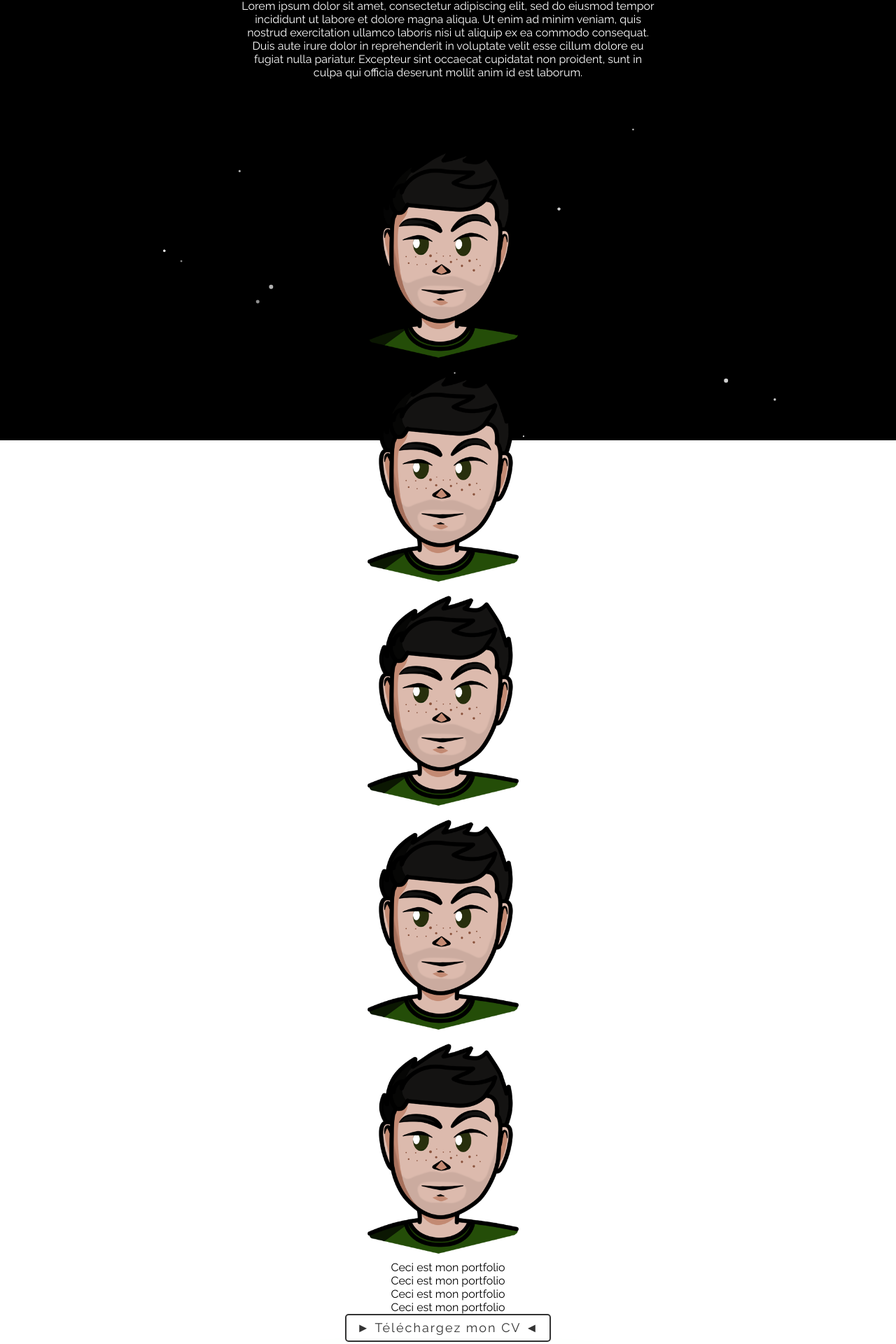
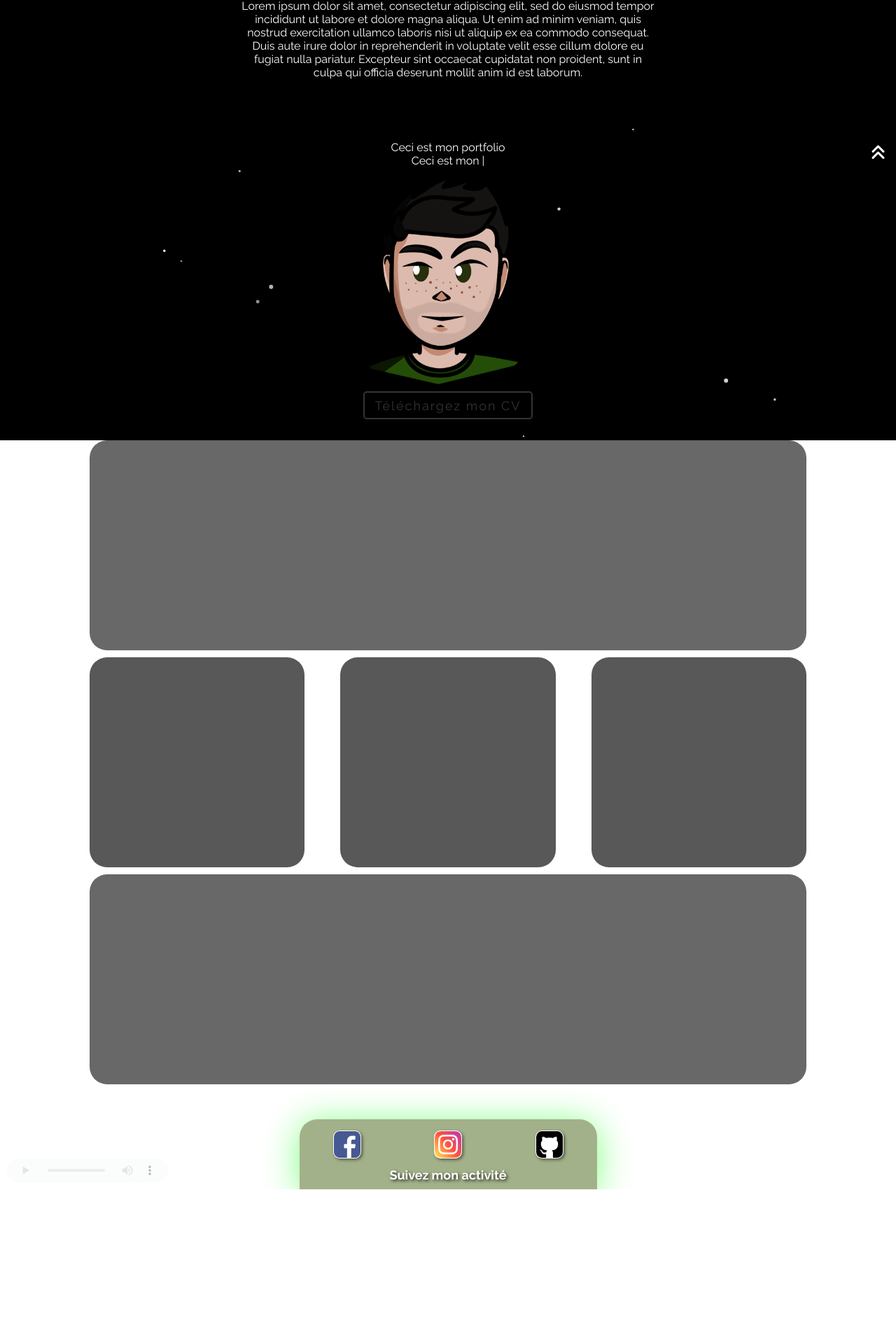
Before and after one commit to Tanguy1213/portfolio-tanguy, a React (Create React App) app: page / in a window 1280 px wide. Shown: the part 171-2091 px from the top of the page at 70% size. After the commit the page ends 1870 px from the top, so only its background shows below. Built offline with nearby package versions, Linux system fonts and the light colour scheme.

Commit message:
ajout d'une musique + modif particles + meta google et snippet

```diff
--- a/package.json
+++ b/package.json
@@ -5,17 +5,18 @@
   "dependencies": {
     "@emotion/react": "^11.11.1",
     "@emotion/styled": "^11.11.0",
-    "@mui/icons-material": "^5.14.9",
-    "@mui/material": "^5.14.9",
+
     "@testing-library/jest-dom": "^5.17.0",
     "@testing-library/react": "^13.4.0",
     "@testing-library/user-event": "^13.5.0",
+
     "prop-types": "^15.8.1",
     "react": "^18.2.0",
     "react-dom": "^18.2.0",
     "react-router-dom": "^6.15.0",
     "react-scripts": "^5.0.1",
     "react-tsparticles": "^2.12.2",
+    "react-typed": "^1.2.0",
     "sass": "^1.66.1",
     "sass-loader": "^13.3.2",
     "tsparticles": "^2.12.0",
--- a/public/index.html
+++ b/public/index.html
@@ -4,6 +4,14 @@
 <head>
   <meta charset="utf-8" />
   <meta name="viewport" content="width=device-width, initial-scale=1" />
+  <meta name="description" content="Bienvenue sur le portfolio de Strub Tanguy. Découvrez mes projets de développement web, mes compétences en front-end, et téléchargez mon CV. Explorez mon univers créatif et technologique.">
+
+  <meta property="og:title" content="Portfolio de Strub Tanguy">
+  <meta property="og:description" content="Découvrez les projets et compétences de Strub Tanguy en développement web. Explorez son portfolio créatif et téléchargez son CV.">
+  <meta property="og:image" content="/src/assets/images/Profile-picture-tanguy.png">
+  <meta property="og:url" content="https://tanguystrub.netlify.app">
+  <meta name="twitter:card" content="summary_large_image">
+  <meta name="google-site-verification" content="6norWq8xmupMBh_8gqNI7tFA8s3C3j-kc1Z79SHW7Rw" />
   <link rel="icon" type="image/png" href="/favicon.ico">
   <title>Portfolio de Tanguy Strub</title>
   <link rel="preconnect" href="https://fonts.googleapis.com">
@@ -11,6 +19,7 @@
   <link
     href="https://fonts.googleapis.com/css2?family=Raleway:ital,wght@0,100;0,200;0,300;0,400;0,500;0,600;0,700;0,800;0,900;1,100;1,200;1,300;1,400;1,500;1,600;1,700;1,800;1,900&display=swap"
     rel="stylesheet">
+  <script src="https://kit.fontawesome.com/7fcd0d31b1.js" crossorigin="anonymous"></script>
 </head>
 
 
--- a/src/components/Footer/Footer.jsx
+++ b/src/components/Footer/Footer.jsx
@@ -3,6 +3,7 @@ import InstaLogo from "../../assets/images/instagram-logo.png";
 import FacebookLogo from "../../assets/images/facebook-logo.png";
 import GitLogo from "../../assets/images/github-logo.png";
 import "./Footer.scss";
+import ThemSong from "../../assets/audio/stay-song.mp3";
 
 function Footer() {
   return (
@@ -10,7 +11,7 @@ function Footer() {
       <div className="footer-container">
         <ul>
           <li>
-            <a
+            <a className="social-link"
               href="https://www.facebook.com/tanguy.strub/"
               target="_blank"
               rel="noopener noreferrer"
@@ -23,7 +24,7 @@ function Footer() {
             </a>
           </li>
           <li>
-            <a
+            <a className="social-link"
               href="https://www.instagram.com/tangzzz_mibu/?hl=en"
               target="_blank"
               rel="noopener noreferrer"
@@ -36,7 +37,7 @@ function Footer() {
             </a>
           </li>
           <li>
-            <a
+            <a className="social-link"
               href="https://github.com/Tanguy1213"
               target="_blank"
               rel="noopener noreferrer"
@@ -51,6 +52,11 @@ function Footer() {
         </ul>
         <span>Suivez mon activité</span>
       </div>
+        <audio controls>
+          <source src={ThemSong} type="audio/mpeg" />
+          Votre navigateur ne prend pas en charge l'élément audio.
+        </audio>
+
     </footer>
   );
 }
--- a/src/components/Footer/Footer.scss
+++ b/src/components/Footer/Footer.scss
@@ -1,4 +1,5 @@
 @import "../../variables.scss";
+@import "../../mixins.scss";
 
 footer {
   width: 100%;
@@ -14,14 +15,7 @@ footer {
   min-width: 425px;
   height: 100px;
   box-shadow: 0px 5px 50px #00ff0080;
-  background: linear-gradient(
-      to left,
-      $background-color,
-      $secondary-color,
-      $light-green-color,
-      $dark-green-color,
-      $darken-green-color
-    );
+  background: $secondary-color;
   display: flex;
   flex-direction: column;
   align-items: center;
@@ -44,6 +38,15 @@ footer {
     color: white;
     text-shadow: 2px 2px 4px rgba(0, 0, 0, 0.8);
   }
+  .social-link{
+    display: block;
+    height: 40px;
+    &:hover{
+      .logo-style{
+        @include LogoBounce(0.3s);
+      }
+    }
+  }
 }
 .logo-style {
   width: 40px;
@@ -53,16 +56,28 @@ footer {
   border: solid 1px transparent;
   box-shadow: 2px 2px 4px rgba(0, 0, 0, 0.5);
   background-color: white;
+}
+
+audio {
+  width: 100%;
+  max-width: 250px;
+  padding: 10px;
+  opacity: 0.3;
+  transition: opacity 0.3s ease;
+  position: absolute;
+  bottom: 0;
+  left: 0;
+  @media screen and (max-width :957px) {
+    bottom: 100px;
+    left: 50%;
+    transform: translateX(-50%);
+  }
   &:hover {
-    animation: LogoBounce 0.25s infinite alternate; // Applique l'animation de rebondissement au survol
+    opacity: 1;
+  }
+  &::-webkit-media-controls-current-time-display,
+  &::-webkit-media-controls-time-remaining-display,
+  &::-webkit-media-controls-elapsed-time-display {
+    display: none;
   }
 }
-
-@keyframes LogoBounce {
-  0% {
-    transform: translateY(0);
-  }
-  100% {
-    transform: translateY(-10px);
-  }
-}
--- a/src/components/Header/Header.scss
+++ b/src/components/Header/Header.scss
@@ -52,17 +52,17 @@ header {
 
 h2{
   font-size:20px;
-  font-weight:500;
+  font-weight:600;
   color: black;
   &::first-letter{
-    color: $dark-green-color;
+    color: $light-green-color;
   }
   &::after{
     content: "";
     display: block;
     height: 3px;
     width: 0;
-    background: $dark-green-color;
+    background: $light-green-color;
     transition: width 0.2s ease-in-out;
   }
   &:hover::after{
--- a/src/components/Particles.jsx
+++ b/src/components/Particles.jsx
@@ -32,7 +32,7 @@ const ParticlesComponent = (props) => {
         },
         links: {
           enable: true, // enabling this will make particles linked together
-          distance: 200, // maximum distance for linking the particles
+          distance: 210, // maximum distance for linking the particles
           color: {
             value:"#3a5a40",
           }
@@ -45,7 +45,7 @@ const ParticlesComponent = (props) => {
           value: { min: 0.3, max: 0.7 }, // using a different opacity, to have some semitransparent effects
         },
         size: {
-          value: { min: 1, max: 3 }, // let's randomize the particles size a bit
+          value: { min: 1, max:3 }, // let's randomize the particles size a bit
         },
       },
       interactivity:{
@@ -58,6 +58,7 @@ const ParticlesComponent = (props) => {
         modes:{
           repulse: {
             distance:100,
+            speed: 0.15,
           }
         },
       },
--- a/src/pages/Home.jsx
+++ b/src/pages/Home.jsx
@@ -1,52 +1,87 @@
-import React from "react";
+import React, { useState } from "react";
 import "./Home.scss";
 import Header from "../components/Header/Header";
 import Footer from "../components/Footer/Footer";
-import ProfilePicture from "../assets/images/Profile-picture-tanguy.png"
+import ProfilePicture from "../assets/images/Profile-picture-tanguy.png";
 import BtnDownload from "../components/BtnDownload/BtnDownload";
-import Particles from "../components/Particles"
+import Particles from "../components/Particles";
+import Typed from "react-typed";
+
 function Home() {
+  const [isHovered, setIsHovered] = useState(false);
+  const handleMouseEnter = () => {
+    setIsHovered(true);
+  };
+  const handleMouseLeave = () => {
+    setIsHovered(false);
+  };
+  const faGoingUpIcone = isHovered
+    ? "fa-solid fa-angles-up fa-xl fa-bounce"
+    : "fa-solid fa-angles-up fa-xl";
+
   return (
     <div>
       <Header />
       <main id="top-page">
         <section className="welcome-container">
           <h3>Bienvenu sur mon portfolio !</h3>
-          <p>Lorem ipsum dolor sit amet, consectetur adipiscing elit,
-            sed do eiusmod tempor incididunt ut labore et dolore magna aliqua.
-            Ut enim ad minim veniam, quis nostrud exercitation ullamco laboris
-            nisi ut aliquip ex ea commodo consequat. Duis aute irure dolor in reprehenderit
-            in voluptate velit esse cillum dolore eu fugiat nulla pariatur. Excepteur sint
-            occaecat cupidatat non proident, sunt in culpa qui officia deserunt mollit anim
-            id est laborum.</p>
+          <p>
+            Lorem ipsum dolor sit amet, consectetur adipiscing elit, sed do
+            eiusmod tempor incididunt ut labore et dolore magna aliqua. Ut enim
+            ad minim veniam, quis nostrud exercitation ullamco laboris nisi ut
+            aliquip ex ea commodo consequat. Duis aute irure dolor in
+            reprehenderit in voluptate velit esse cillum dolore eu fugiat nulla
+            pariatur. Excepteur sint occaecat cupidatat non proident, sunt in
+            culpa qui officia deserunt mollit anim id est laborum.
+          </p>
         </section>
-        <div className="boxTest">
-          <img className="profile-picture-style" src={ProfilePicture} alt="tanguy strub developpeur front-end web"></img>
-          <img className="profile-picture-style" src={ProfilePicture} alt="tanguy strub developpeur front-end web"></img>
-          <img className="profile-picture-style" src={ProfilePicture} alt="tanguy strub developpeur front-end web"></img>
-          <img className="profile-picture-style" src={ProfilePicture} alt="tanguy strub developpeur front-end web"></img>
-          <img className="profile-picture-style" src={ProfilePicture} alt="tanguy strub developpeur front-end web"></img>
+        <section className="intro-container">
           <div className="slide-1">
             <p>Ceci est mon portfolio</p>
           </div>
           <div className="slide-2">
-            <p>Ceci est mon portfolio</p>
+            <p>
+              Ceci est mon{" "}
+              <Typed
+                strings={["Test 1", "Test 2", "Test 3"]}
+                typeSpeed={150}
+                backSpeed={100}
+                loop
+              />
+            </p>
           </div>
-          <div className="slide-3">
-            <p>Ceci est mon portfolio</p>
+          <img
+            className="profile-picture-style"
+            src={ProfilePicture}
+            alt="tanguy strub developpeur front-end web"
+          ></img>
+          <BtnDownload
+            btnText={"Téléchargez mon CV"}
+            fileUrl={
+              "https://drive.google.com/u/0/uc?id=1mB2xGa10rqBOQrGbTUwjKJ_JzBLwbuzf&export=download"
+            }
+          />
+        </section>
+        <section className="content-container">
+          <div className="content1"></div>
+          <div className="content-wrapper1">
+            <div className="content2"></div>
+            <div className="content3"></div>
+            <div className="content4"></div>
           </div>
-          <div className="slide-4">
-            <p>Ceci est mon portfolio</p>
-          </div>
-          <BtnDownload
-          btnText={"► Téléchargez mon CV ◄"}
-          fileUrl={"https://drive.google.com/u/0/uc?id=1mB2xGa10rqBOQrGbTUwjKJ_JzBLwbuzf&export=download"}/>
-          <a className="navigationAnchor" href="#top-page">↑ Revenir en haut de page ↑</a>
-
-        </div>
+          <div className="content1"></div>
+        </section>
+        <a
+          className="navigationAnchor"
+          href="#top-page"
+          onMouseEnter={handleMouseEnter}
+          onMouseLeave={handleMouseLeave}
+        >
+          <i className={faGoingUpIcone}></i>
+        </a>
       </main>
       <Particles />
-      <Footer/>
+      <Footer />
     </div>
   );
 }
--- a/src/pages/Home.scss
+++ b/src/pages/Home.scss
@@ -1,46 +1,51 @@
 @import "../mixins.scss";
 @import "../variables.scss";
 
-.boxTest {
+main {
+  padding-top: $header-size;
+  .navigationAnchor {
+    position: fixed;
+    right: 15px;
+    bottom: 50%;
+    text-decoration: none;
+    color: white;
+    height: 20px;
+    &:hover {
+      text-decoration: underline;
+    }
+  }
+}
+.intro-container {
   width: 100%;
   display: flex;
   flex-direction: column;
   align-items: center;
   padding-top: 40px;
   position: relative;
-  .navigationAnchor{
-    position: absolute;
-    bottom: -2%;
-    text-decoration: none;
+  margin-bottom: 30px;
+  @include fade-in(3s, 0s);
+  p {
     color: white;
-    &:hover{
-      text-decoration:underline;
-    }
   }
-  @include fade-in(3s,0s);
 }
-main{
-    padding-top: $header-size;
-
-}
-.profile-picture-style{
+.profile-picture-style {
   width: 320px;
 }
 
 .slide-1 {
-  @include slide-in(left,1.5s);
+  @include slide-in(left, 1.5s);
 }
 .slide-2 {
-  @include slide-in(right,1.8s);
+  @include slide-in(right, 1.8s);
 }
 .slide-3 {
-  @include slide-in(left,2.1s);
+  @include slide-in(left, 2.1s);
 }
 .slide-4 {
-  @include slide-in(right,2.4s);
+  @include slide-in(right, 2.4s);
 }
 
-.welcome-container{
+.welcome-container {
   width: 100%;
   height: fit-content;
   padding: 3rem;
@@ -51,9 +56,40 @@ main{
   flex-direction: column;
   row-gap: 20px;
   align-items: center;
-  p,h3{
+  p,
+  h3 {
     max-width: 50%;
     text-align: center;
-
   }
 }
+
+.content-container {
+  height: fit-content;
+  width: 100%;
+  display: flex;
+  align-items: center;
+  flex-direction: column;
+  gap: 10px;
+  .content1 {
+    width: 80%;
+    height: 300px;
+    background-color: rgb(88, 88, 88, 0.9);
+    border-radius: 25px;
+  }
+  .content-wrapper1 {
+    width: 80%;
+    display: flex;
+    flex-direction: row;
+    flex-wrap: nowrap;
+    justify-content: space-between;
+
+    .content2,
+    .content3,
+    .content4 {
+      width: 30%;
+      height: 300px;
+      background-color: rgb(88, 88, 88);
+      border-radius: 25px;
+    }
+  }
+}
```
Also changed, not shown: src/mixins.scss (+14 -2 lines), 2 other files (tests, documents, lock files or other folders).
